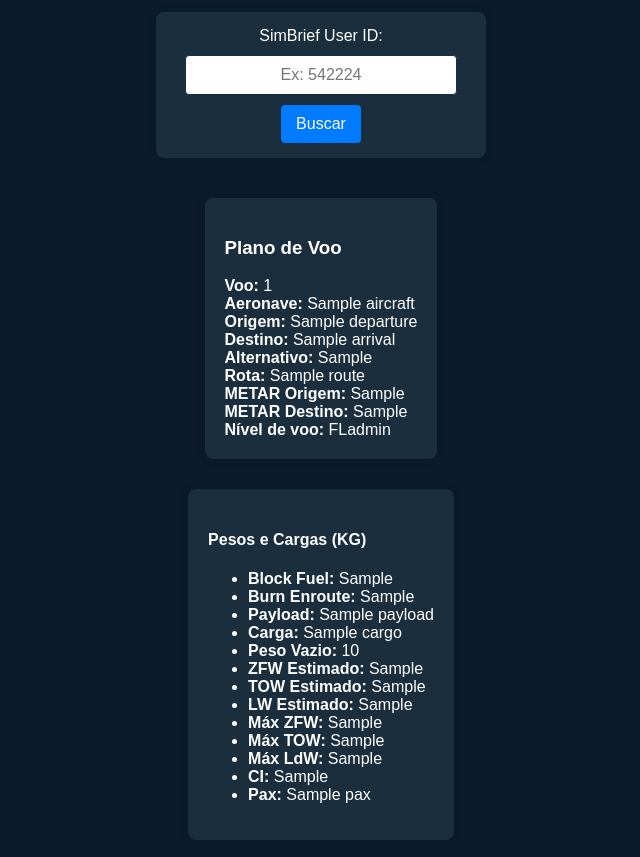
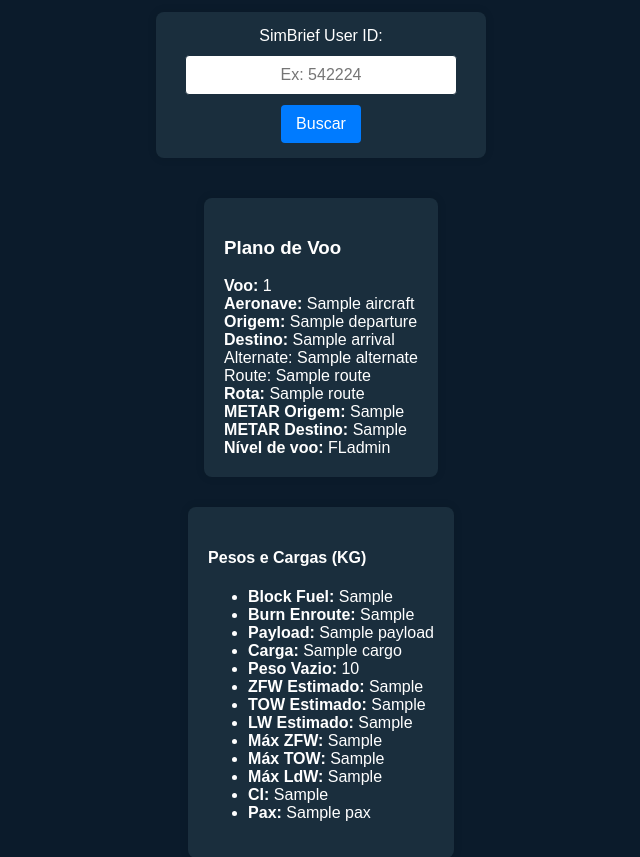
Before and after one commit to renanCaio22/FLYMERA-v1.0.0, a Flask app: template templates/index.html in a window 1280 px wide. Shown: the part 270-1127 px from the top of the page, without its empty margins (319-959 px from the left). Run offline with Flask 3, Linux system fonts and the light colour scheme; the template is opened without the code that fills it: most values are stand-ins (such as "Sample title", 1, 10 or a date in 2020).

Commit message:
corrigido seleção alternativo

```diff
--- a/app.py
+++ b/app.py
@@ -32,26 +32,26 @@ def index():
                     text_data = data.get("text", {})
                     plan_html = text_data.get("plan_html", "")
 
+                    # Use regex para encontrar a linha que contém "ALTN" seguido pelo código do aeroporto
+                    altn_match = re.search(r"ALTN\s+([A-Z]{4})", plan_html)
+                    alternate_airport = altn_match.group(1) if altn_match else "N/A"
+
                     # Use regex para encontrar a linha que contém "BLOCK FUEL" e extrair o valor
                     block_fuel_match = re.search(r"BLOCK FUEL\s+\w+\s+(\d+)", plan_html)
                     block_fuel = block_fuel_match.group(1) if block_fuel_match else "N/A"
 
-                    # ✅ Imprima o valor de block_fuel para depuração
+                    # ✅ Imprima os valores extraídos para depuração
+                    print(f"Aeroporto Alternativo (ALTN) extraído: {alternate_airport}")
                     print(f"Valor de block_fuel extraído: {block_fuel}")
-
-                    # ✅ Imprima o conteúdo dos dicionários para depuração
                     print("Conteúdo do dicionário 'general':", general)
                     print("Conteúdo do dicionário 'weights':", weights)
-                    print(f"Valor de plan_html: {data.get('text', {}).get('plan_html', '')}")
-
-
 
                     flight_plan = {
                         "flight_number": general.get("flight_number", "N/A"),
                         "aircraft": aircraft.get("icao_code", "N/A"),
                         "departure": origin.get("icao_code", "N/A"),
                         "arrival": destination.get("icao_code", "N/A"),
-                         "alternate_icao": data.get("text", {}).get("plan_html", "").split("SBPV")[0].split()[-1] if "SBPV" in data.get("text", {}).get("plan_html", "") else "N/A", #verificando, corrigir
+                        "alternate": alternate_airport,  # ✅ Adicionando o aeroporto alternativo
                         "route": general.get("route", "N/A"),
                         "flight_level": general.get("initial_altitude", "N/A"),
                         "block_fuel": block_fuel,
@@ -64,12 +64,11 @@ def index():
                         "lw_est": weights.get("est_ldw", "N/A"),
                         "max_zfw": weights.get("max_zfw", "N/A"),
                         "max_tow": weights.get("max_tow", "N/A"),
-                        "max_lw": weights.get("max_ldw", "N/A"),  # Chave CORRIGIDA para Máx LW
+                        "max_ldw": weights.get("max_ldw", "N/A"),  # Chave CORRIGIDA para Máx LW
                         "CI": general.get("costindex", "N/A"),  # Adicionando o Cost Index
                         "pax": general.get("passengers", "N/A"),
                         "metar_departure": origin.get("metar", "N/A"),
                         "metar_arrival": destination.get("metar", "N/A"),
-
                     }
 
                 else:
--- a/templates/index.html
+++ b/templates/index.html
@@ -48,7 +48,7 @@
         <p><strong>Aeronave:</strong> {{ flight_plan.aircraft }}</p>
         <p><strong>Origem:</strong> {{ flight_plan.departure }}</p>
         <p><strong>Destino:</strong> {{ flight_plan.arrival }}</p>
-        <p><strong>Alternativo:</strong> {{ flight_plan.alternate_icao }}</p>
+        <p>Alternate: {{ flight_plan.alternate }}</p> <p>Route: {{ flight_plan.route }}</p>
         <p><strong>Rota:</strong> {{ flight_plan.route }}</p>
         <p><strong>METAR Origem:</strong> {{ flight_plan.metar_departure }}</p>
         <p><strong>METAR Destino:</strong> {{ flight_plan.metar_arrival }}</p>
```
